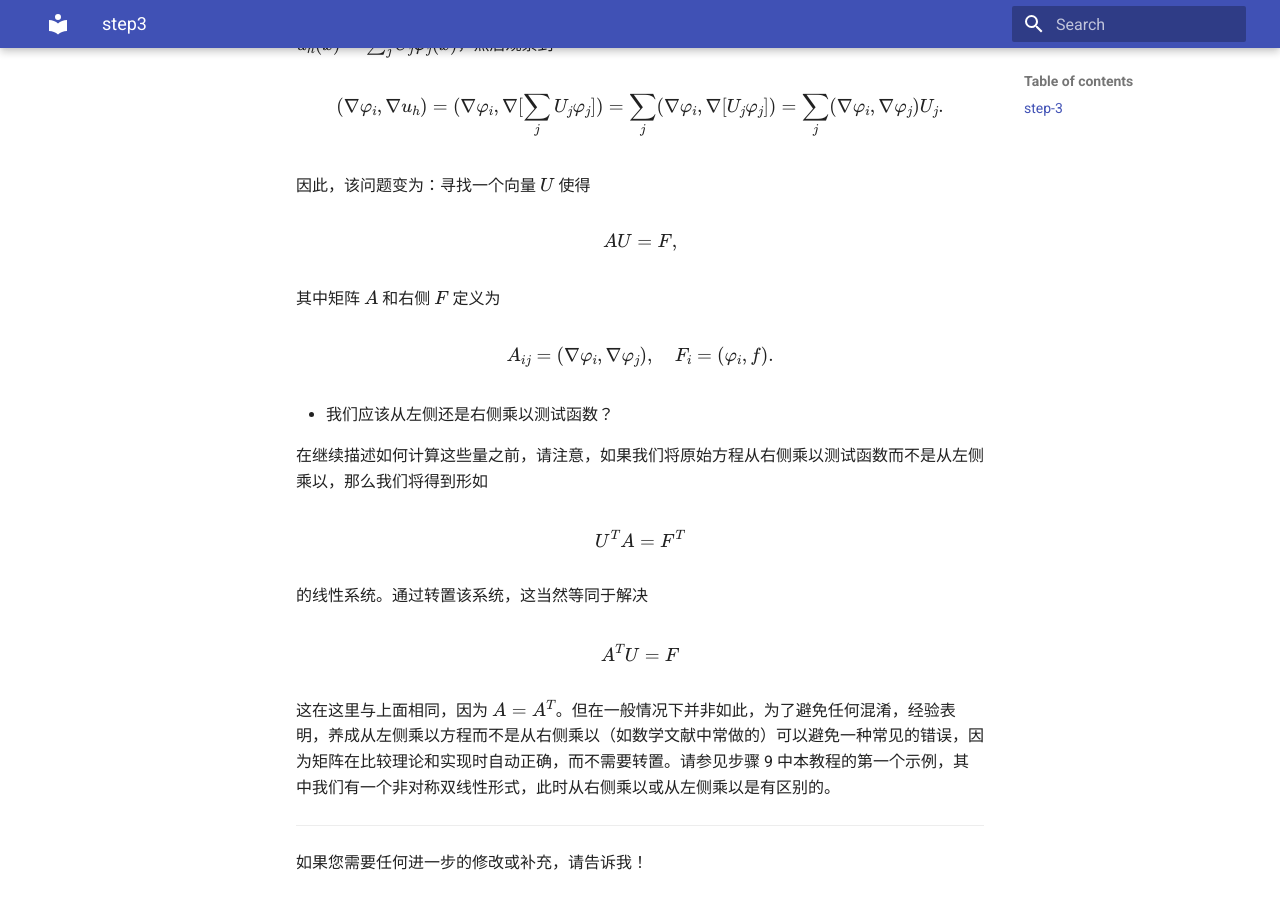
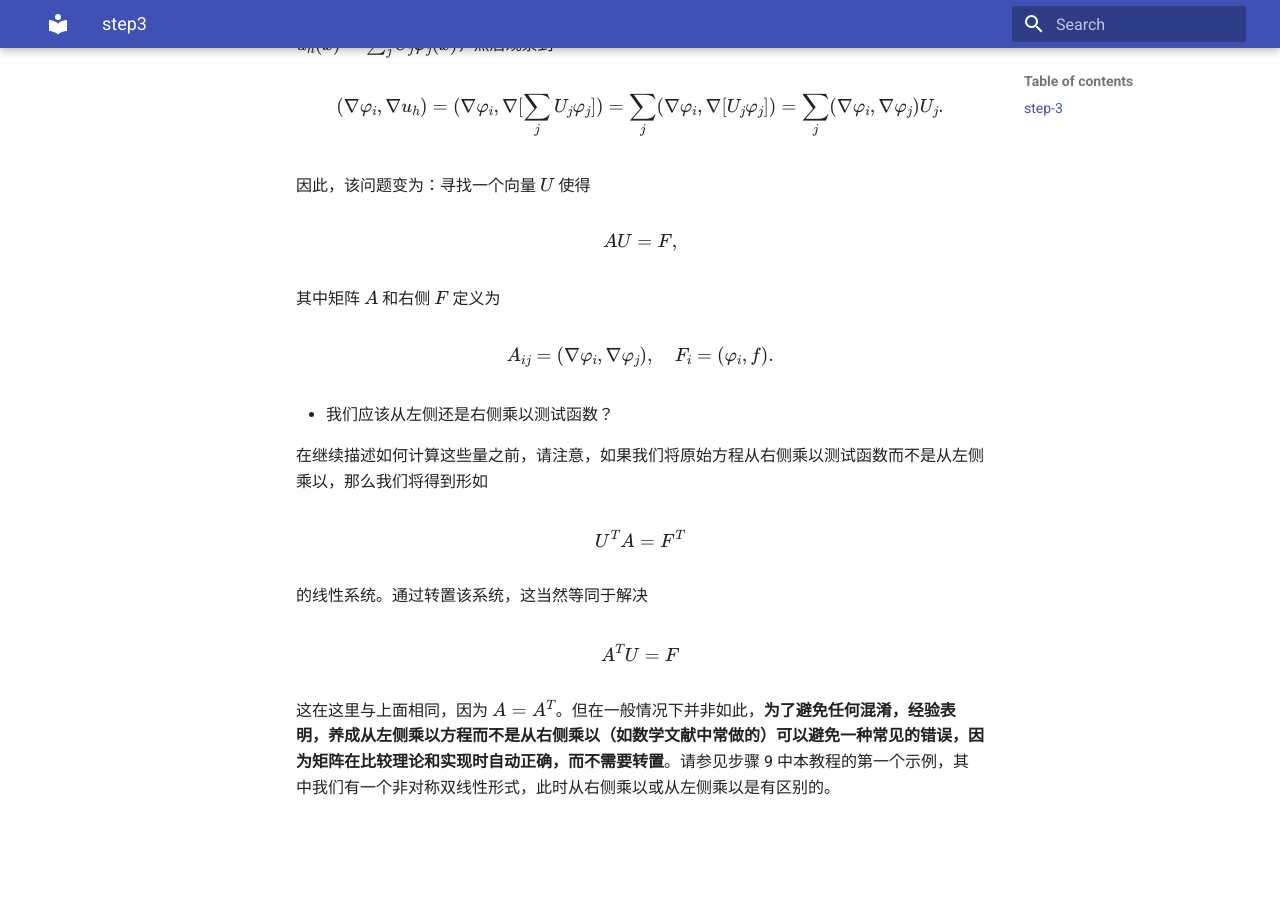
Before and after one commit to ymma98/technotes, an MkDocs documentation site: the page built from docs/FEM/dealii-04_step3.md, in a window 1280 px wide and 900 px high, scrolled down 1639 px. Built offline with MkDocs 1.6.1 and Material for MkDocs 9.7.7, drawn with Linux system fonts in a browser that asks for light colours; formulas are drawn with MathJax 3; after the commit the page ends 2463 px from its top, so only the background shows below that.

Commit message:
docs/FEM/dealii-04_step3.md updated from https://stackedit.cn/

```diff
--- a/docs/FEM/dealii-04_step3.md
+++ b/docs/FEM/dealii-04_step3.md
@@ -77,12 +77,11 @@ $$
 A^T U = F
 $$
 
-这在这里与上面相同，因为 $A = A^T$。但在一般情况下并非如此，为了避免任何混淆，经验表明，养成从左侧乘以方程而不是从右侧乘以（如数学文献中常做的）可以避免一种常见的错误，因为矩阵在比较理论和实现时自动正确，而不需要转置。请参见步骤 9 中本教程的第一个示例，其中我们有一个非对称双线性形式，此时从右侧乘以或从左侧乘以是有区别的。
+这在这里与上面相同，因为 $A = A^T$。但在一般情况下并非如此，**为了避免任何混淆，经验表明，养成从左侧乘以方程而不是从右侧乘以（如数学文献中常做的）可以避免一种常见的错误，因为矩阵在比较理论和实现时自动正确，而不需要转置**。请参见步骤 9 中本教程的第一个示例，其中我们有一个非对称双线性形式，此时从右侧乘以或从左侧乘以是有区别的。
 
----
 
-如果您需要任何进一步的修改或补充，请告诉我！
+
 <!--stackedit_data:
-eyJoaXN0b3J5IjpbNjg4NTA5OTU5LC0xOTE5NDY0NDM0LDIwOT
-U0NjY0NCwtNzkzMTE2MjQwLC04ODgwNTYwMDZdfQ==
+eyJoaXN0b3J5IjpbMjAyMjE5NDUzMiwtMTkxOTQ2NDQzNCwyMD
+k1NDY2NDQsLTc5MzExNjI0MCwtODg4MDU2MDA2XX0=
 -->
```
